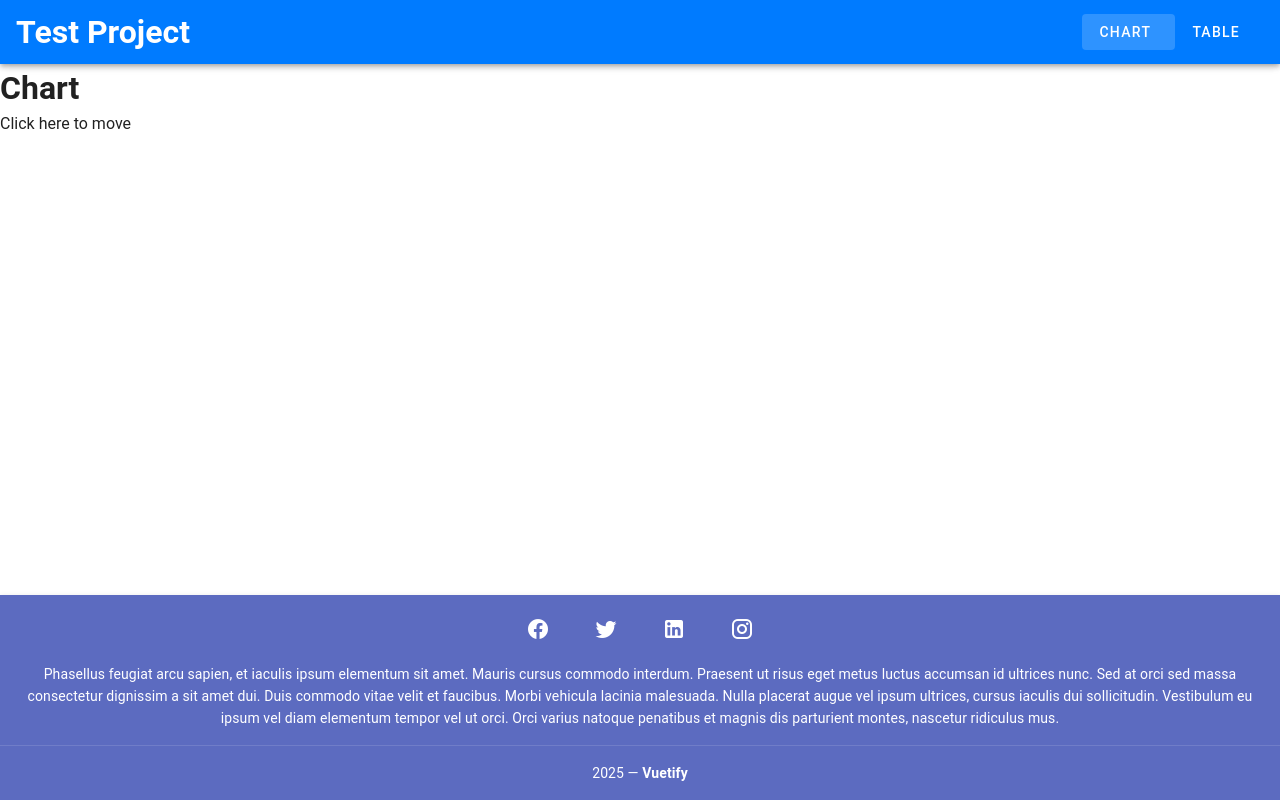
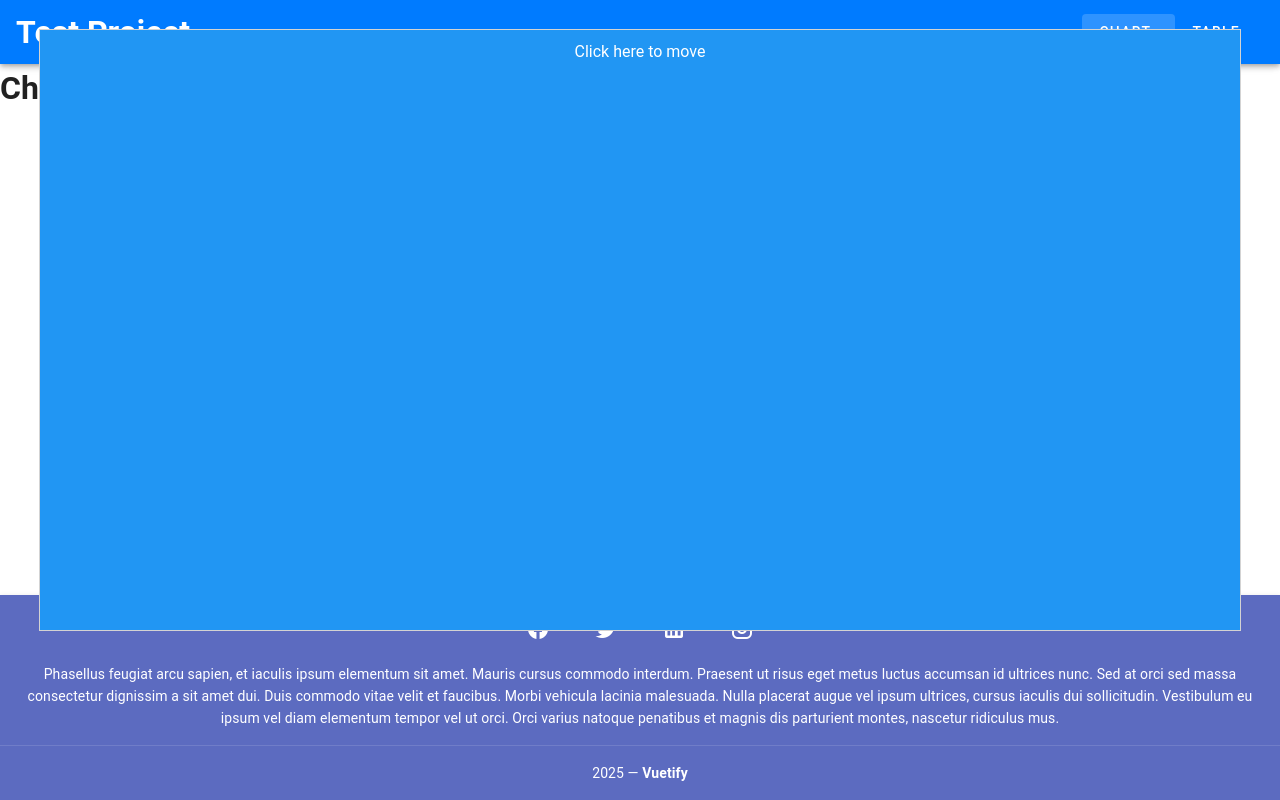
Before and after one commit to Mhdez221993/crypto_tracker, a Vue app: page / in a window 1280 px wide. Built offline with nearby package versions, Linux system fonts and the light colour scheme; a small style sheet from the web is missing.

Commit message:
Apply some style on Chart component

```diff
--- /dev/null
+++ b/src/index.css
@@ -0,0 +1,20 @@
+#mydiv {
+  position: absolute;
+  z-index: 9;
+  background-color: #f1f1f1;
+  text-align: center;
+  border: 1px solid #d3d3d3;
+  top: 50%;
+  left: 50%;
+  transform: translate(-50%, -50%);
+}
+
+#mydivheader {
+  cursor: move;
+  padding: 10px;
+  z-index: 10;
+  background-color: #2196F3;
+  color: #fff;
+  min-width: 1200px;
+  min-height: 600px;
+}
--- a/src/main.js
+++ b/src/main.js
@@ -2,6 +2,7 @@ import '@mdi/font/css/materialdesignicons.css'
 import 'roboto-fontface/css/roboto/roboto-fontface.css'
 import Vue from 'vue'
 import App from './App.vue'
+import './index.css'
 import vuetify from './plugins/vuetify'
 import router from './routes'
 
```
